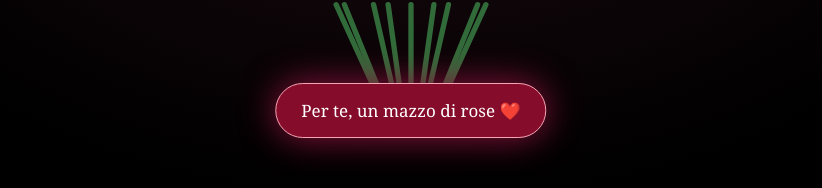
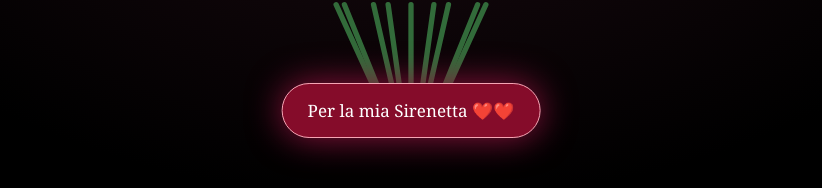
Before and after one commit to gabrielesep8/invito, a plain HTML site: page rose.html in a window 1280 px wide. Shown: the part 606-794 px from the top of the page, without its empty margins (229-1051 px from the left). Drawn offline with Linux system fonts and the light colour scheme.

Commit message:
Change title and button text in rose.html

```diff
--- a/rose.html
+++ b/rose.html
@@ -1,4 +1,4 @@
-<!doctype html><html lang="it"><head><meta charset="utf-8"><meta name="viewport" content="width=device-width,initial-scale=1"><title>Un mazzo di rose per te ❤️</title><style>*{box-sizing:border-box}html,body{margin:0;width:100%;height:100%;background:#000;color:#fff;font-family:Georgia,serif}main{height:100dvh;position:relative;overflow:hidden;background:radial-gradient(ellipse at center,#1d0b12,#000 72%)}canvas{display:block;width:100%;height:100%}button{position:absolute;bottom:7%;left:50%;transform:translateX(-50%);padding:15px 25px;border-radius:40px;border:1px solid #f6a5b4;background:#850c2a;color:white;font:17px Georgia;cursor:pointer;white-space:nowrap;box-shadow:0 0 35px #8e123d}h1{position:absolute;top:4%;width:100%;text-align:center;font-weight:normal;font-size:clamp(20px,3vw,36px);color:#ffc8d1;opacity:0;transition:opacity 1.5s}</style></head><body><main><canvas id="c" aria-label="Nove rose rosse con foglie, gambi e fiocco"></canvas><h1 id="msg">Nove rose, tutte per te ❤️</h1><button id="btn">Per te, un mazzo di rose ❤️</button></main><script>
+<!doctype html><html lang="it"><head><meta charset="utf-8"><meta name="viewport" content="width=device-width,initial-scale=1"><title>Rose per te ❤️</title><style>*{box-sizing:border-box}html,body{margin:0;width:100%;height:100%;background:#000;color:#fff;font-family:Georgia,serif}main{height:100dvh;position:relative;overflow:hidden;background:radial-gradient(ellipse at center,#1d0b12,#000 72%)}canvas{display:block;width:100%;height:100%}button{position:absolute;bottom:7%;left:50%;transform:translateX(-50%);padding:15px 25px;border-radius:40px;border:1px solid #f6a5b4;background:#850c2a;color:white;font:17px Georgia;cursor:pointer;white-space:nowrap;box-shadow:0 0 35px #8e123d}h1{position:absolute;top:4%;width:100%;text-align:center;font-weight:normal;font-size:clamp(20px,3vw,36px);color:#ffc8d1;opacity:0;transition:opacity 1.5s}</style></head><body><main><canvas id="c" aria-label="Nove rose rosse con foglie, gambi e fiocco"></canvas><h1 id="msg">❤️❤️</h1><button id="btn">Per la mia Sirenetta ❤️❤️</button></main><script>
 const c=document.getElementById('c'),g=c.getContext('2d'),btn=document.getElementById('btn'),msg=document.getElementById('msg');let W,H,S,t=0,run=false;const F=[[-180,35,.88],[-90,-50,1.05],[0,-80,1.15],[90,-50,1.05],[180,35,.88],[-160,130,.9],[-55,105,1],[55,105,1],[160,130,.9]];const clamp=v=>Math.max(0,Math.min(1,v));function resize(){let d=Math.min(devicePixelRatio||1,2);W=innerWidth;H=innerHeight;c.width=W*d;c.height=H*d;g.setTransform(d,0,0,d,0,0);S=Math.min(W/750,H/750);draw(t)}addEventListener('resize',resize);
 function leaf(x,y,a,side){g.save();g.translate(x,y);g.rotate(a);g.scale(side,1);let q=g.createLinearGradient(0,0,65,0);q.addColorStop(0,'#133c22');q.addColorStop(.6,'#3b8744');q.addColorStop(1,'#0c2b18');g.fillStyle=q;g.beginPath();g.moveTo(0,0);g.bezierCurveTo(15,-31,47,-36,67,-8);g.bezierCurveTo(43,17,20,12,0,0);g.fill();g.strokeStyle='#81a868';g.lineWidth=1;g.beginPath();g.moveTo(0,0);g.quadraticCurveTo(36,-8,67,-8);g.stroke();g.restore()}
 function stem(x,y,p){let sx=x*.13,sy=285;g.lineWidth=5;g.lineCap='round';g.strokeStyle='#326b3a';g.beginPath();g.moveTo(sx,sy);g.quadraticCurveTo(x*.65,80,sx+(x-sx)*p,sy+(y-sy)*p);g.stroke();if(p>.55){g.globalAlpha=clamp((p-.55)*5);let lx=x*.62,ly=sy+(y-sy)*.63;leaf(lx,ly,-.7,-1);leaf(lx+5,ly-20,-1.5,1);g.globalAlpha=1}}
```
